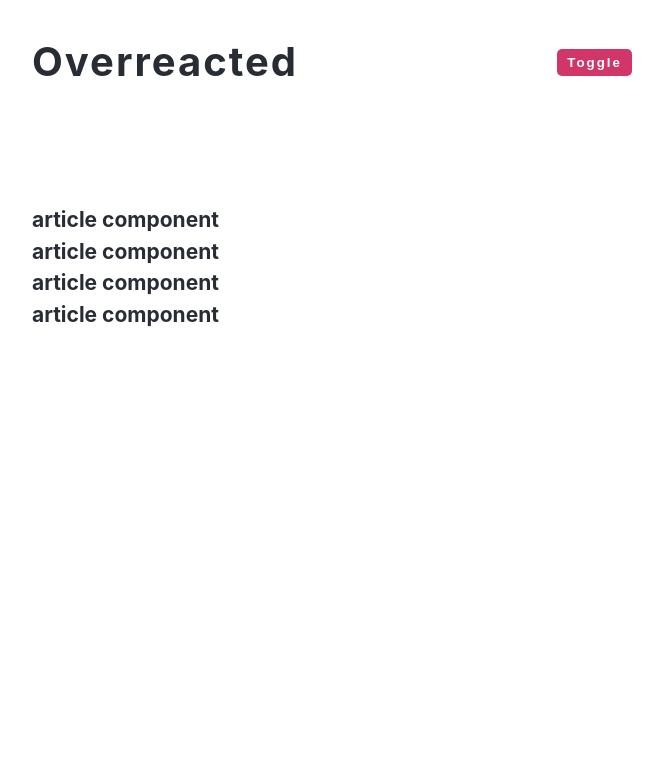
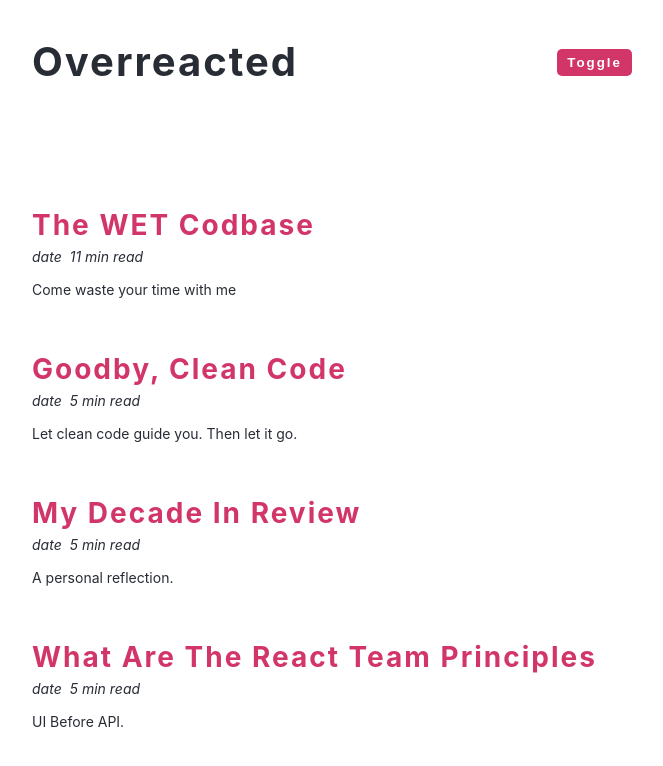
Before and after one commit to nfragiskatos/React-Dark_Mode, a React (Create React App) app: page / in a window 1280 px wide. Shown: the top 766 px of the page, without its empty margins (308-971 px from the left). Built offline with nearby package versions, Linux system fonts and the light colour scheme.

Commit message:
Initial Implementation
- Article consists of heading, date, post length, and a snippet

```diff
--- a/src/Article.js
+++ b/src/Article.js
@@ -1,7 +1,16 @@
-import React from 'react'
-import moment from 'moment'
-const Article = () => {
-  return <h2>article component</h2>
-}
+import React from 'react';
+import moment from 'moment';
+const Article = ({ title, snippet, date, length }) => {
+	return (
+		<article className='post'>
+			<h2>{title}</h2>
+			<div className='post-info'>
+				<span>date</span>
+				<span>{length} min read</span>
+			</div>
+			<p>{snippet}</p>
+		</article>
+	);
+};
 
-export default Article
+export default Article;
```
